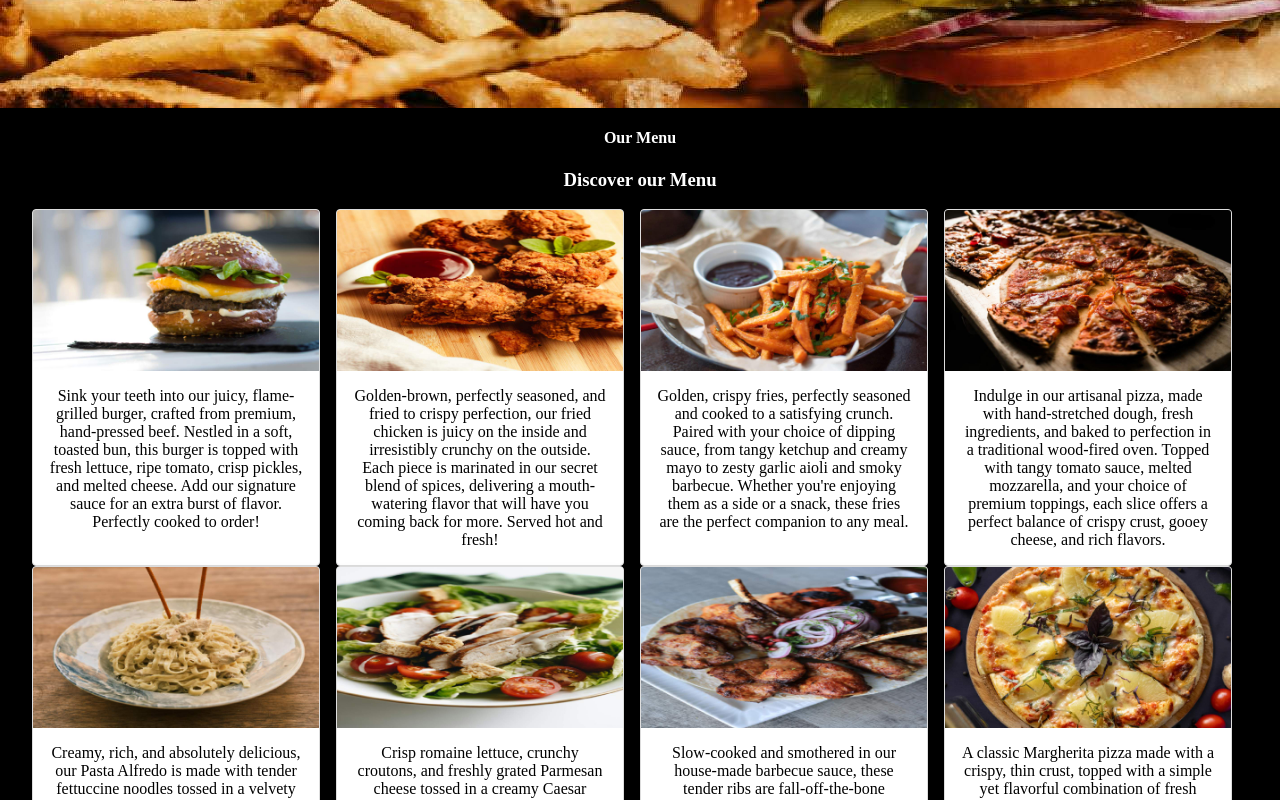
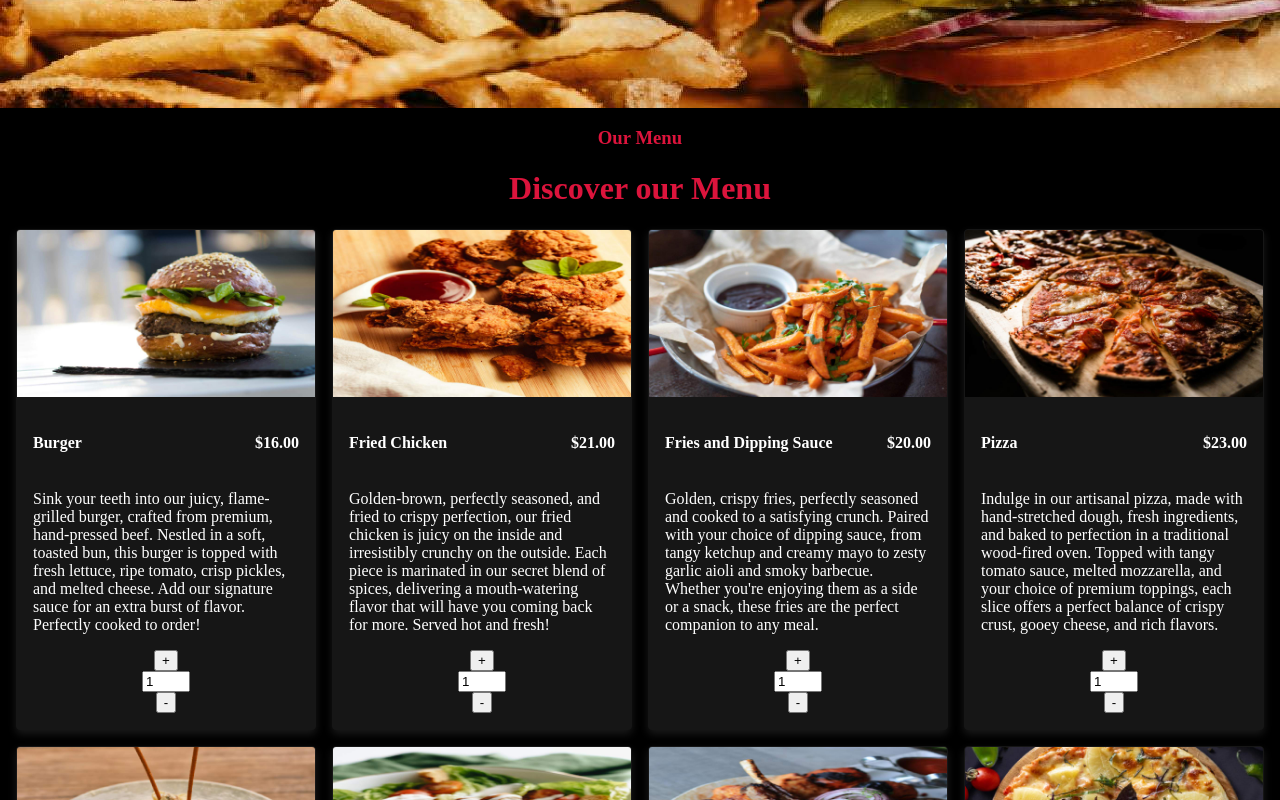
Before and after one commit to Edannan/react-cart-app, a React (Create React App) app: page / in a window 1280 px wide. Shown: the part 340-1140 px from the top of the page. Built offline with nearby package versions, Linux system fonts and the light colour scheme.

Commit message:
working on add or remove buttons

```diff
--- a/src/components/Meals/MealItem.js
+++ b/src/components/Meals/MealItem.js
@@ -1,12 +1,18 @@
 import React from "react";
 import classes from './MealItem.module.css'
+import MealItemForm from "./MealItemForm";
 
 const MealItem = ({id, price, title, description, image}) => {
   return (
     <div className={classes.card}>
       <img src={image} className={classes['card-img']} alt="" />
       <div className={classes['card-body']}>
-        {description}
+        <div className={classes.title}>
+          <h4>{title}</h4>
+          <h4>${price.toFixed(2)}</h4>
+        </div>
+        <p className={classes.description}>{description}</p>
+        <MealItemForm id={id} />
       </div>
     </div>
   );
--- a/src/components/Meals/MealItem.module.css
+++ b/src/components/Meals/MealItem.module.css
@@ -1,10 +1,9 @@
 .card {
-  width: 18rem;
-  border: 1px solid #ddd;
+  border: 1px solid rgb(22, 22, 22);
   border-radius: 0.25rem;
-  box-shadow: 0 4px 8px rgba(0, 0, 0, 0.1);
+  box-shadow: 0 4px 8px rgba(255, 255, 255, 0.1);
   overflow: hidden;
-  background-color: #fff;
+  background-color: rgb(22, 22, 22);
 }
 
 .card-img {
@@ -15,5 +14,21 @@
 
 .card-body {
   padding: 1rem;
-  color: black;
+  color: #fff;
 }
+
+.title{
+  display: flex;
+  justify-content: space-between;
+  align-items: center;
+}
+
+.description{
+  text-align: left;
+}
+
+.button-container{
+  display: flex;
+  justify-content: space-between;
+  align-items: center;
+}
--- /dev/null
+++ b/src/components/Meals/MealItemForm.js
@@ -0,0 +1,26 @@
+import React, { useRef } from "react";
+import Input from "../UI/Input/input";
+
+const MealItemForm = ({id}) => {
+  const inputref = useRef(null);
+
+  return (
+    <form>
+      <button>+</button>
+      <Input
+        ref={inputref}
+        input={{
+          id: "amount_" + id,
+          type: "number",
+          min: "1",
+          max: "5",
+          step: "1",
+          defaultValue: "1",
+        }}
+      />
+      <button>-</button>
+    </form>
+  );
+};
+
+export default MealItemForm;
--- a/src/components/Meals/MealList.module.css
+++ b/src/components/Meals/MealList.module.css
@@ -1,13 +1,24 @@
 .meallist {
-  padding: 0 1rem;
   width: 100%;
   display: grid;
-  grid-template-columns: repeat(1, minmax(0, 1fr));
-  gap: 0px;
+  grid-template-columns: auto;
+  gap: 1rem;
 }
 
-@media (min-width: 40rem) {
+@media (min-width: 36rem) {
   .meallist {
-    grid-template-columns: repeat(4, minmax(0, 1fr));
+    grid-template-columns: repeat(2, minmax(0, auto));
   }
 }
+
+@media (min-width: 62rem) {
+  .meallist {
+    grid-template-columns: repeat(3, minmax(0, auto));
+  }
+}
+
+@media (min-width: 75rem) {
+  .meallist {
+    grid-template-columns: repeat(4, minmax(0, auto));
+  }
+}
--- a/src/components/Meals/Meals.js
+++ b/src/components/Meals/Meals.js
@@ -6,8 +6,8 @@ const Meals = () => {
   return (
     <main className={classes.main}>
       <div className={classes.headings}>
-        <h4>Our Menu</h4>
-        <h3>Discover our Menu</h3>
+        <h3>Our Menu</h3>
+        <h1>Discover our Menu</h1>
         <MealList />
       </div>
     </main>
--- a/src/components/Meals/Meals.module.css
+++ b/src/components/Meals/Meals.module.css
@@ -5,5 +5,5 @@
 
 .headings{
     text-align: center;
-    color: #fff;
+    color: crimson;
 }
--- /dev/null
+++ b/src/components/UI/Input/Input.module.css
@@ -0,0 +1,3 @@
+.button-container{
+
+}
--- /dev/null
+++ b/src/components/UI/Input/input.js
@@ -0,0 +1,12 @@
+import { forwardRef } from 'react'
+import classes from './Input.module.css'
+
+const input = forwardRef((props, ref) => {
+  return (
+    <div className={classes['button-container']}>
+        <input ref={ref} {...props.input} />
+    </div>
+  )
+})
+
+export default input
```
Also changed, not shown: src/components/Meals/MealItemForm.module.css (added).
